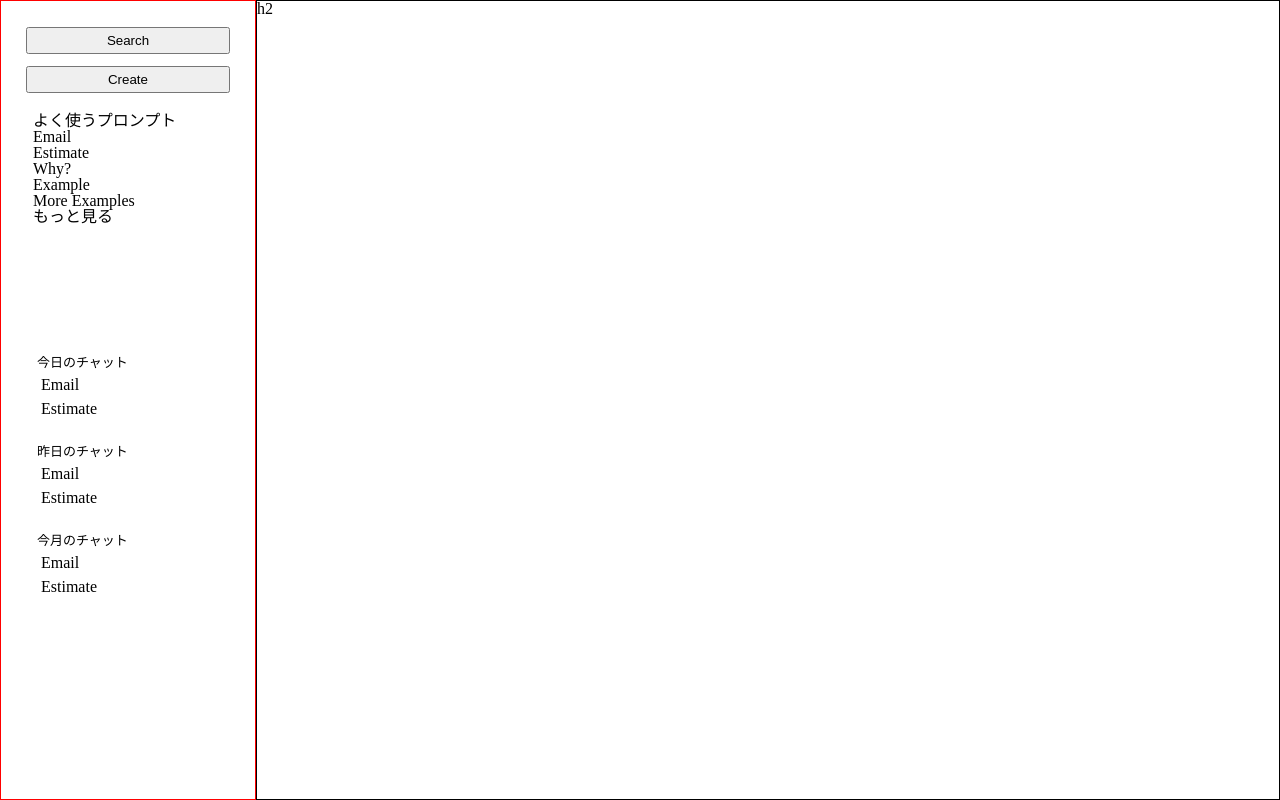
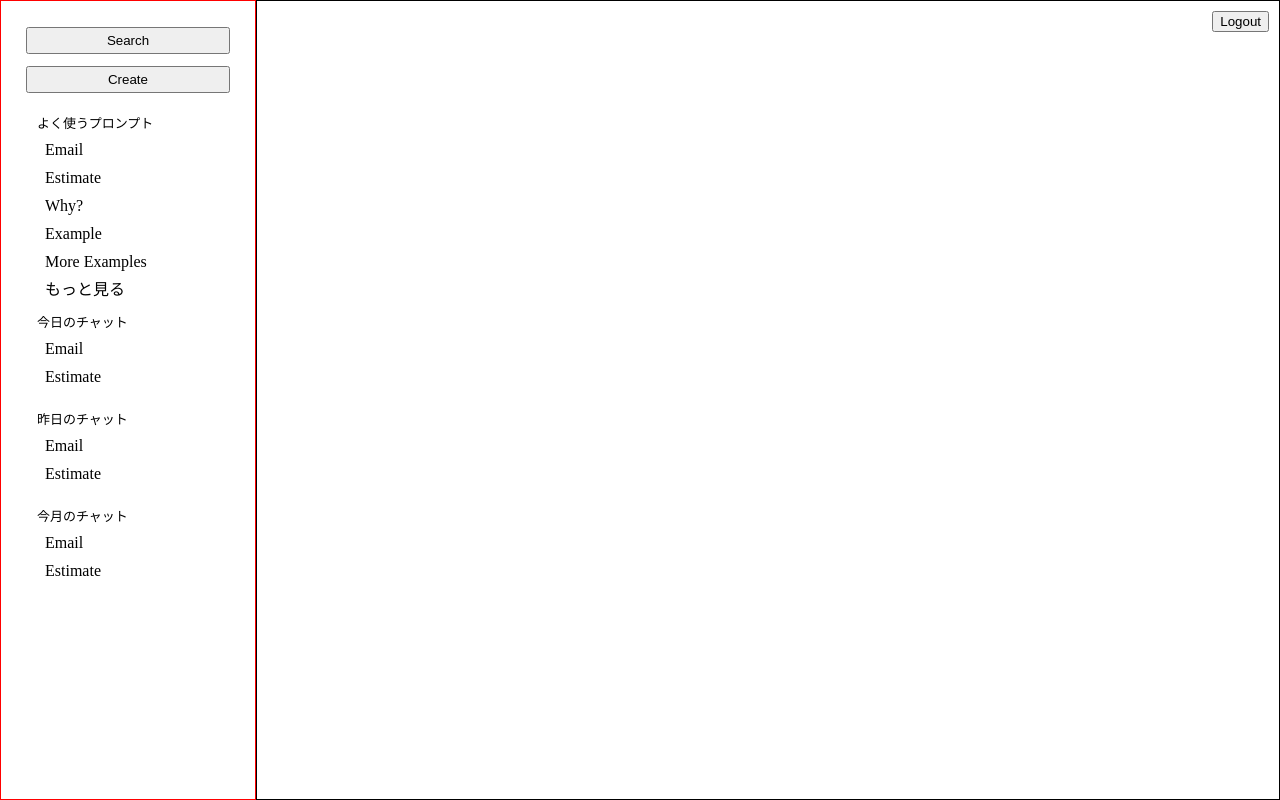
Before and after one commit to dominiksakic/FE_test, a React (Vite) app in the folder magic/: page /homepage in a window 1280 px wide. Built offline with nearby package versions, Linux system fonts and the light colour scheme.

Commit message:
feat: add logout wireframe button

```diff
--- a/magic/src/index.css
+++ b/magic/src/index.css
@@ -199,7 +199,17 @@ html {
 .sidebar {
   border: 1px red solid;
   display: grid;
-  grid-template-rows: 10% 30% 60%;
+  grid-template-rows: 10% 25% 65%;
+}
+
+.sidebar h2 {
+  margin: 4px;
+  font-size: small;
+}
+
+.sidebar li {
+  margin-left: 12px;
+  margin-top: 12px;
 }
 
 .main-button-container {
@@ -226,16 +236,13 @@ html {
   gap: 24px;
 }
 
-.sidebar-chat-container h2 {
-  margin: 4px;
-  font-size: small;
+.outlet {
+  border: 1px black solid;
+  position: relative;
 }
 
-.sidebar-chat-container li {
-  margin-left: 8px;
-  margin-top: 8px;
+.logout-container {
+  position: absolute;
+  top: 10px;
+  right: 10px;
 }
-
-.outlet {
-  border: 1px black solid;
-}
--- a/magic/src/layout/outlet.tsx
+++ b/magic/src/layout/outlet.tsx
@@ -1,3 +1,17 @@
+import { useNavigate } from "react-router-dom";
+
 export const Outlet = () => {
-  return <div className="outlet">h2</div>;
+  const navigate = useNavigate();
+
+  const handleLogout = () => {
+    navigate("/");
+  };
+
+  return (
+    <div className="outlet">
+      <div className="logout-container">
+        <button onClick={handleLogout}>Logout</button>
+      </div>
+    </div>
+  );
 };
--- a/magic/src/layout/sidebar.tsx
+++ b/magic/src/layout/sidebar.tsx
@@ -1,4 +1,6 @@
 export const Sidebar = () => {
+
+
   return (
     <div className="sidebar">
       <div className="main-button-container">
```
